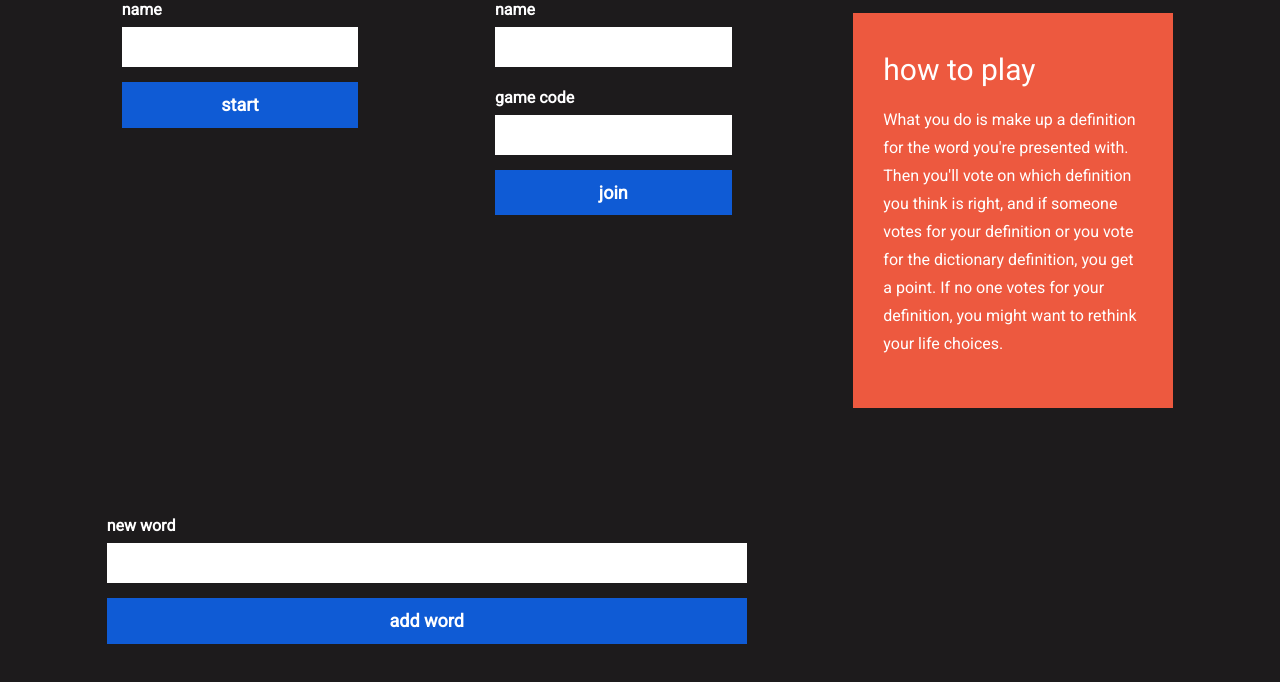
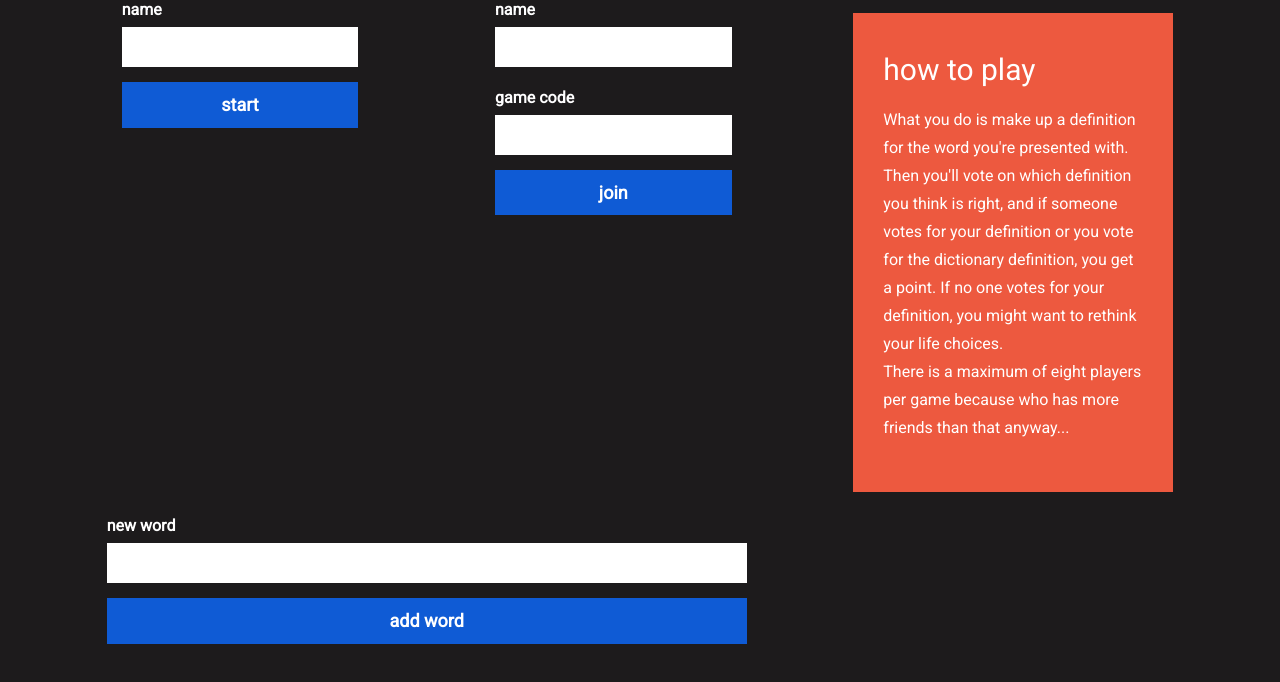
Before and after one commit to marsmans13/game_app, a Flask app: page /home in a window 1280 px wide. Shown: the part 391-1073 px from the top of the page. Run offline with Flask 2, Linux system fonts and the light colour scheme; some libraries are stand-ins or nearby versions.

Commit message:
Update bootstrap, add required fields

```diff
--- a/game_app/server.py
+++ b/game_app/server.py
@@ -43,35 +43,34 @@ def home():
             db.session.add(game)
             db.session.commit()
 
-        elif request.form.get('game_code'):
+        else:
             username = request.form['username_join']
             game_code = request.form.get('game_code').strip()
             game = Game.query.filter_by(game_code=game_code).all()
             if not game:
-                flash("Incorrect game code")
+                flash("Incorrect game code you silly goose.")
                 return redirect(url_for('home'))
             num_players = Player.query.filter_by(game_id=game[0].game_id).all()
             if len(num_players) >= 8:
                 flash("I'm sorry this game is so popular it's full :/")
                 return redirect(url_for('home'))
             game = game[0]
-        else:
-            flash("Incorrect game code you silly goose")
-            return redirect(url_for('home'))
 
-        print("GAME: ", game)
         session['username'] = username
 
         existing_player = Player.query.filter_by(username=username, game_id=game.game_id).all()
-        if not existing_player:
-            cur_players = Player.query.filter_by(game_id=game.game_id).all()
-            if cur_players:
-                avatar_id = len(cur_players) + 1
-            else:
-                avatar_id = 1
-            player = Player(username=username, game_id=game.game_id, avatar_id=avatar_id)
-            db.session.add(player)
-            db.session.commit()
+        if existing_player:
+            flash('{} is already taken. Make up a name, be crazy, live life on the edge.'.format(username))
+            return redirect(url_for('home'))
+
+        cur_players = Player.query.filter_by(game_id=game.game_id).all()
+        if cur_players:
+            avatar_id = len(cur_players) + 1
+        else:
+            avatar_id = 1
+        player = Player(username=username, game_id=game.game_id, avatar_id=avatar_id)
+        db.session.add(player)
+        db.session.commit()
 
         return redirect(url_for('create_game', game_code=game_code))
 
--- a/game_app/templates/home.html
+++ b/game_app/templates/home.html
@@ -42,7 +42,7 @@
                     <form action="{{ url_for('home') }}" method="post">
                       <label class="input-label" for="username">name</label>
                       <br/>
-                      <input class="input-style" name="username" id="username" maxlength="15">
+                      <input class="input-style" name="username" id="username" maxlength="15" required />
                       <input class="btn-style" id="createBtn" type="submit" value="start">
                   </form>
                 </div>
@@ -53,12 +53,12 @@
                     <form action="{{ url_for('home') }}" method="post">
                       <label class="input-label" for="username_join">name</label>
                         <br/>
-                      <input class="input-style" name="username_join" id="username_join" maxlength="15">
+                      <input class="input-style" name="username_join" id="username_join" maxlength="15" required />
                         <br/>
                         <br/>
                       <label class="input-label" for="game_code">game code</label>
                         <br/>
-                      <input class="input-style" name="game_code" id="game_code">
+                      <input class="input-style" name="game_code" id="game_code" required />
                         <br/>
                       <input class="btn-style" id="joinBtn" type="submit" value="join">
                     </form>
@@ -68,7 +68,7 @@
 		<form action="{{ url_for('home') }}" method="post">
 			<label class="input-label" for="username">new word</label>
 			<br/>
-			<input class="input-style" name="add_word" id="add_word">
+			<input class="input-style" name="add_word" id="add_word" required />
 			<input class="btn-style" id="addWord" type="submit" value="add word">
 		</form>
 	    </div>
@@ -76,7 +76,12 @@
         <div class="col-lg-1 col-xs-0"></div>
         <div class="col-lg-3 col-xs-12 red-box" style="margin-top:100px">
             <h2>how to play</h2>
-            <p class="instructions">What you do is make up a definition for the word you're presented with. Then you'll vote on which definition you think is right, and if someone votes for your definition or you vote for the dictionary definition, you get a point. If no one votes for your definition, you might want to rethink your life choices.</p>
+            <p class="instructions">What you do is make up a definition for the word you're presented with.
+                Then you'll vote on which definition you think is right, and if someone votes for your definition or you vote for the dictionary definition, you get a point.
+                If no one votes for your definition, you might want to rethink your life choices.
+                <br/>
+                There is a maximum of eight players per game because who has more friends than that anyway...
+            </p>
         </div>
         <div class="col-lg-1 col-xs-0"></div>
     </div>
--- a/game_app/templates/show_word.html
+++ b/game_app/templates/show_word.html
@@ -25,7 +25,9 @@
         <div class="col-lg-6 col-md-10 col-xs-12" style="margin-bottom: 30px;">
             <form action="{{ url_for('new_word', word=word, game_code=game_code, word_num=word_num) }}" method="post">
                 <label class="input-label" for="definition">good luck defining {{ word }}...</label>
-                <textarea class="def-input" name="definition" id="definition" rows="5" cols="100" maxlength="300"></textarea>
+                <textarea class="def-input" name="definition" id="definition" rows="5" cols="100" maxlength="300" required
+                oninvalid="this.setCustomValidity('You have to enter something...')"
+                oninput="this.setCustomValidity('')"></textarea>
                 <br/>
                 <input class="btn-style" id="definitionSubmit" type="submit" value="submit">
             </form>
```
Also changed, not shown: game_app/templates/create_game.html (+26 -23 lines).
